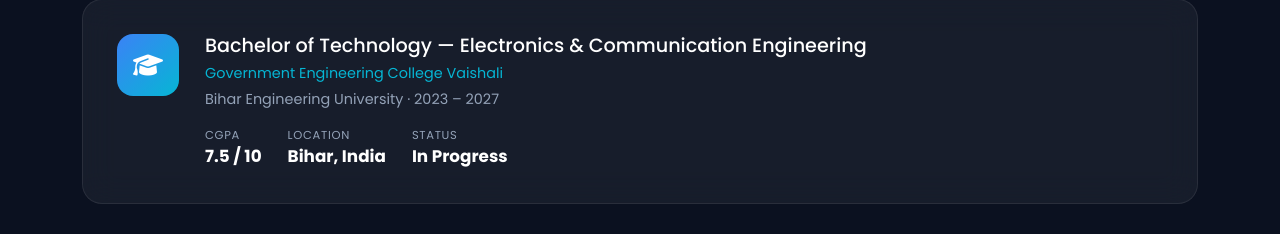
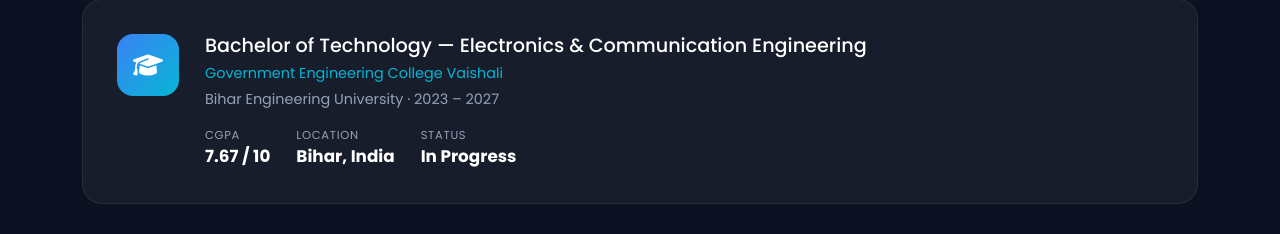
Before and after one commit to gyanprakash18/Gyanrepo, a plain HTML site: page index.html in a window 1280 px wide. Shown: the part 6642-6876 px from the top of the page. Drawn offline with nearby package versions, Linux system fonts and the light colour scheme.

Commit message:
Update CGPA from 7.5 to 7.67

```diff
--- a/index.html
+++ b/index.html
@@ -451,7 +451,7 @@
         <div class="edu-meta">Government Engineering College Vaishali</div>
         <div class="edu-sub">Bihar Engineering University · 2023 – 2027</div>
         <div class="edu-stats">
-          <div><span>CGPA</span><strong>7.5 / 10</strong></div>
+          <div><span>CGPA</span><strong>7.67 / 10</strong></div>
           <div><span>Location</span><strong>Bihar, India</strong></div>
           <div><span>Status</span><strong>In Progress</strong></div>
         </div>
```
